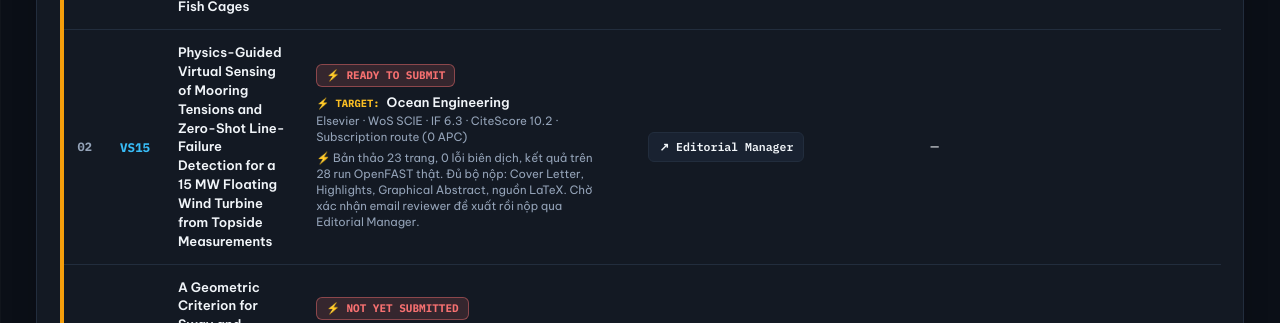
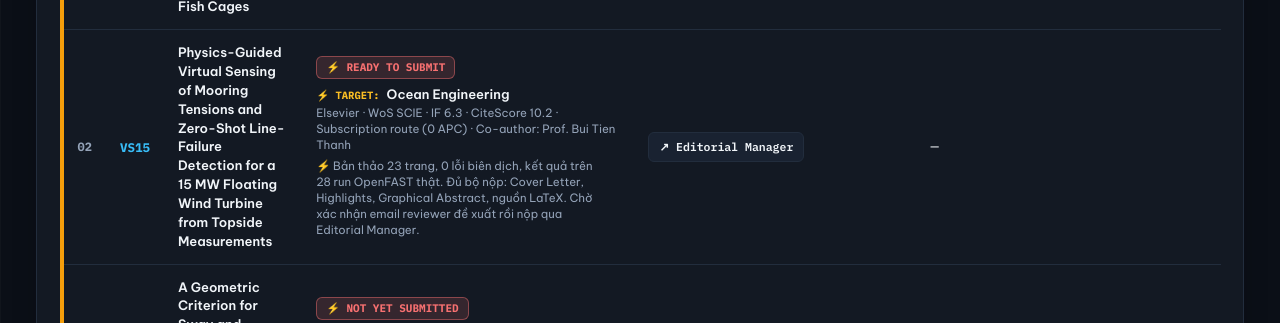
Before and after one commit to chungntu/shm-research-map, a plain HTML site: page index.html in a window 1280 px wide. Shown: the part 926-1249 px from the top of the page. Drawn offline with Linux system fonts and the light colour scheme.

Commit message:
VS15: add co-author Prof. Bui Tien Thanh

```diff
--- a/index.html
+++ b/index.html
@@ -957,7 +957,7 @@ table.audit-table tr.is-unsub-row td:first-child {
 <td class="col-journal-status">
 <div class="status-badge-wrap"><span class="badge-tag notyet-badge">⚡ READY TO SUBMIT</span></div>
 <div class="journal-name"><span class="badge-unsub-journal">⚡ TARGET:</span> Ocean Engineering</div>
-<small class="journal-meta">Elsevier · WoS SCIE · IF 6.3 · CiteScore 10.2 · Subscription route (0 APC)</small>
+<small class="journal-meta">Elsevier · WoS SCIE · IF 6.3 · CiteScore 10.2 · Subscription route (0 APC) · Co-author: Prof. Bui Tien Thanh</small>
 <small class="timeline" title="Action plan">⚡ Bản thảo 23 trang, 0 lỗi biên dịch, kết quả trên 28 run OpenFAST thật. Đủ bộ nộp: Cover Letter, Highlights, Graphical Abstract, nguồn LaTeX. Chờ xác nhận email reviewer đề xuất rồi nộp qua Editorial Manager.</small>
 </td>
 <td class="col-portal"><a class="portal-badge" href="https://www.editorialmanager.com/oe/default.aspx" rel="noopener noreferrer" target="_blank" title="Ocean Engineering Editorial Manager">↗ Editorial Manager</a></td>
```
